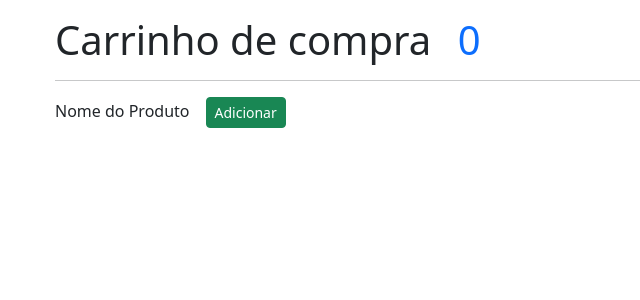
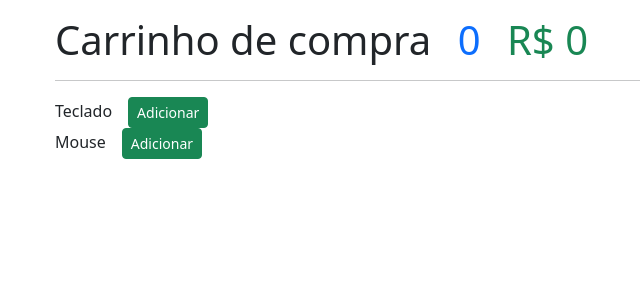
Before and after one commit to TalysonSoares/reactProject, a React (Create React App) app: page / in a window 1280 px wide. Shown: the top 300 px of the page, without its empty margins (27-667 px from the left). Built offline with nearby package versions, Linux system fonts and the light colour scheme.

Commit message:
criando função para pegar o valor total do carrinho

```diff
--- a/src/App.js
+++ b/src/App.js
@@ -4,8 +4,11 @@ import React from "react";
 
 export default function App () {
   const [items, setItems] = React.useState(0);
-  const add = () => {
+  const [amount, setAmout] = React.useState(0);
+
+  const add = (price) => {
     setItems(items + 1);
+    setAmout(amount + price)
   }
 
   return (
@@ -13,14 +16,25 @@ export default function App () {
       <h1 className="mt-3">
        Carrinho de compra
        <span className="text-primary ms-3"> {items} </span>
+       <span className="text-success ms-3">R$ {amount} </span>
       </h1>
 
       <hr />
 
       <div>
-        <span className="me-3">Nome do Produto</span>
+        <span className="me-3">Teclado</span>
 
-        <button className="btn btn-success btn-sm" onClick={add}>Adicionar</button>
+        <button className="btn btn-success btn-sm" onClick={() => add(90)}>
+          Adicionar
+        </button>
+      </div>
+
+      <div>
+        <span className="me-3">Mouse</span>
+
+        <button className="btn btn-success btn-sm" onClick={() => add(32)}>
+          Adicionar
+        </button>
 
         {/* <Button onClick={add} cor="success">
           Adcionar ao Carrinho
```
